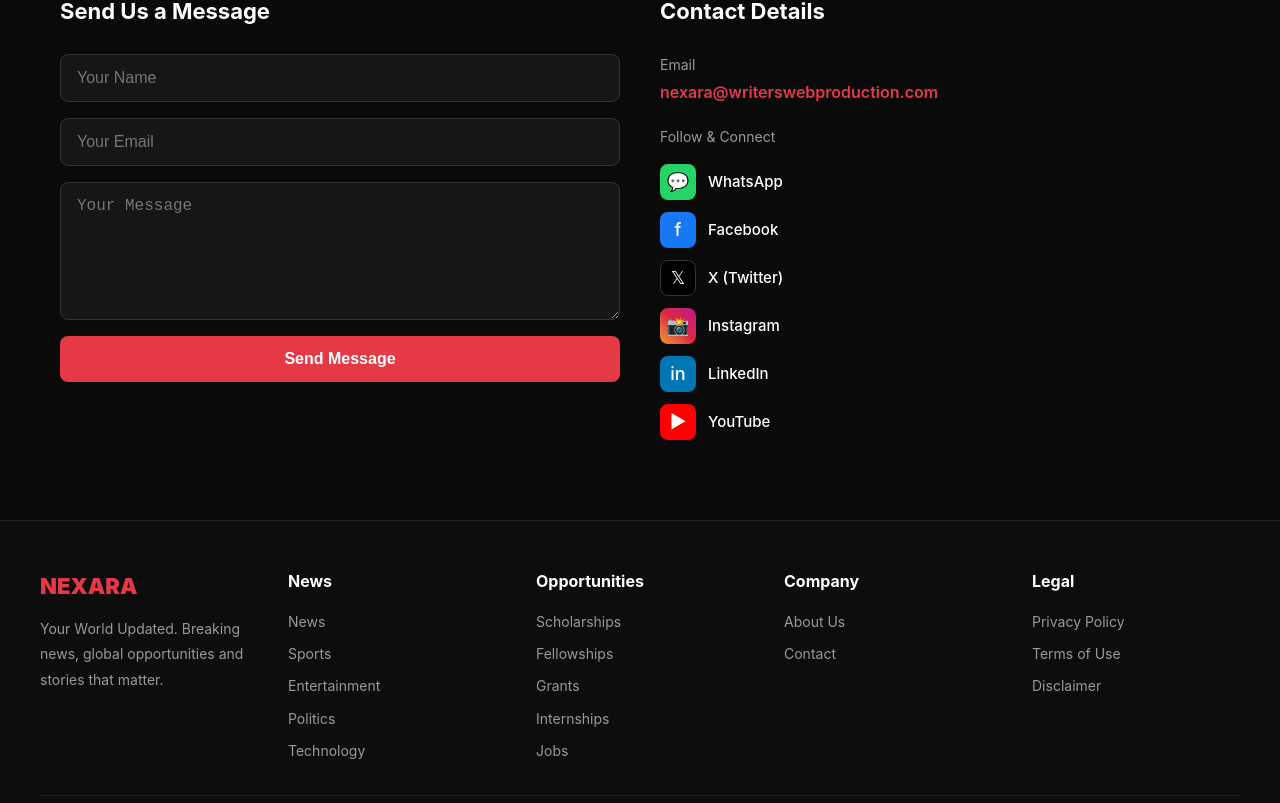
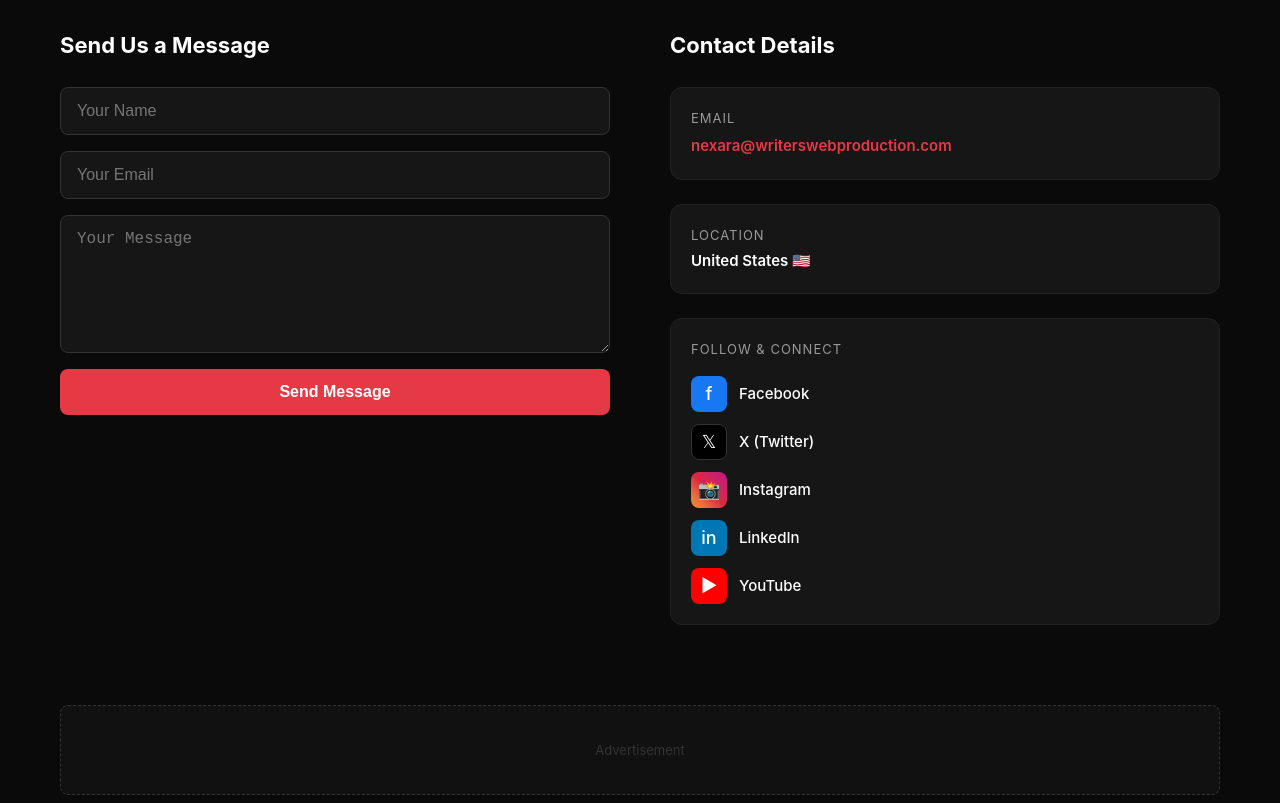
Before and after one commit to writerswebproductions-arch/nexara-v2, a Next.js app: page /contact in a window 1280 px wide. Shown: the part 317-1120 px from the top of the page. Built offline with nearby package versions, Linux system fonts and the light colour scheme.

Commit message:
Add robots.txt, sitemap, and manifest for SEO

```diff
--- a/app/api/contact/route.ts
+++ b/app/api/contact/route.ts
@@ -1,14 +1,17 @@
 import { Resend } from 'resend';
-import { NextRequest, NextResponse } from 'next/server';
 
 const resend = new Resend(process.env.RESEND_API_KEY);
 
-export async function POST(req: NextRequest) {
+export async function POST(request: Request) {
   try {
-    const { name, email, message } = await req.json();
+    const { name, email, message } = await request.json();
+
+    if (!name || !email || !message) {
+      return Response.json({ error: 'All fields are required.' }, { status: 400 });
+    }
 
     await resend.emails.send({
-      from: 'NEXARA Contact <onboarding@resend.dev>',
+      from: 'nexara@writerswebproduction.com',
       to: 'nexara@writerswebproduction.com',
       subject: `New Contact Message from ${name}`,
       html: `
@@ -18,10 +21,11 @@ export async function POST(req: NextRequest) {
         <p><strong>Message:</strong></p>
         <p>${message}</p>
       `,
+      replyTo: email,
     });
 
-    return NextResponse.json({ success: true });
+    return Response.json({ success: true });
   } catch (error) {
-    return NextResponse.json({ error: 'Failed to send message' }, { status: 500 });
+    return Response.json({ error: 'Failed to send message.' }, { status: 500 });
   }
 }
--- /dev/null
+++ b/app/api/newsletter/route.ts
@@ -0,0 +1,28 @@
+import { Resend } from 'resend';
+
+const resend = new Resend(process.env.RESEND_API_KEY);
+
+export async function POST(request: Request) {
+  try {
+    const { email } = await request.json();
+
+    if (!email) {
+      return Response.json({ error: 'Email is required.' }, { status: 400 });
+    }
+
+    await resend.emails.send({
+      from: 'nexara@writerswebproduction.com',
+      to: 'nexara@writerswebproduction.com',
+      subject: `New Newsletter Subscriber: ${email}`,
+      html: `
+        <h2>New Newsletter Subscription</h2>
+        <p>A new user has subscribed to the NEXARA newsletter.</p>
+        <p><strong>Email:</strong> ${email}</p>
+      `,
+    });
+
+    return Response.json({ success: true });
+  } catch (error) {
+    return Response.json({ error: 'Failed to subscribe.' }, { status: 500 });
+  }
+}
--- a/app/contact/page.tsx
+++ b/app/contact/page.tsx
@@ -27,7 +27,9 @@ export default function Contact() {
     <main style={{ maxWidth: "1200px", margin: "0 auto", padding: "80px 20px" }}>
       <span style={{ background: "#e63946", color: "#fff", padding: "4px 12px", borderRadius: "4px", fontSize: "12px", fontWeight: 700, letterSpacing: "2px" }}>GET IN TOUCH</span>
       <h1 style={{ fontSize: "48px", fontWeight: 900, color: "#fff", marginTop: "16px" }}>Contact <span style={{ color: "#e63946" }}>Us</span></h1>
-      <div style={{ display: "grid", gridTemplateColumns: "repeat(auto-fit, minmax(300px, 1fr))", gap: "40px", marginTop: "48px" }}>
+      <p style={{ color: "#999", marginTop: "8px", fontSize: "16px" }}>Have a story tip, opportunity to share, or just want to reach out? We'd love to hear from you.</p>
+
+      <div style={{ display: "grid", gridTemplateColumns: "1fr 1fr", gap: "60px", marginTop: "48px" }}>
 
         {/* Left - Form */}
         <div>
@@ -63,48 +65,52 @@ export default function Contact() {
             >
               {status === "sending" ? "Sending..." : "Send Message"}
             </button>
-            {status === "success" && <p style={{ color: "#4caf50", fontSize: "14px" }}>Message sent successfully!</p>}
-            {status === "error" && <p style={{ color: "#e63946", fontSize: "14px" }}>Failed to send. Please try again.</p>}
+            {status === "success" && <p style={{ color: "#4caf50", fontSize: "14px" }}>✅ Message sent successfully! We'll get back to you soon.</p>}
+            {status === "error" && <p style={{ color: "#e63946", fontSize: "14px" }}>❌ Failed to send. Please try again or email us directly.</p>}
           </form>
         </div>
 
         {/* Right - Contact Details */}
         <div>
           <h2 style={{ color: "#fff", fontSize: "22px", fontWeight: 700, marginBottom: "24px" }}>Contact Details</h2>
-          <div style={{ display: "flex", flexDirection: "column", gap: "20px" }}>
-            <div>
-              <p style={{ color: "#999", fontSize: "14px", marginBottom: "4px" }}>Email</p>
-              <a href="mailto:nexara@writerswebproduction.com" style={{ color: "#e63946", fontSize: "16px", fontWeight: 600, textDecoration: "none" }}>nexara@writerswebproduction.com</a>
+          <div style={{ display: "flex", flexDirection: "column", gap: "24px" }}>
+
+            <div style={{ background: "#161616", border: "1px solid #222", borderRadius: "12px", padding: "20px" }}>
+              <p style={{ color: "#999", fontSize: "13px", marginBottom: "4px", letterSpacing: "1px" }}>EMAIL</p>
+              <a href="mailto:nexara@writerswebproduction.com" style={{ color: "#e63946", fontSize: "15px", fontWeight: 600, textDecoration: "none" }}>nexara@writerswebproduction.com</a>
             </div>
-            <div>
-              <p style={{ color: "#999", fontSize: "14px", marginBottom: "16px" }}>Follow & Connect</p>
+
+            <div style={{ background: "#161616", border: "1px solid #222", borderRadius: "12px", padding: "20px" }}>
+              <p style={{ color: "#999", fontSize: "13px", marginBottom: "4px", letterSpacing: "1px" }}>LOCATION</p>
+              <p style={{ color: "#fff", fontSize: "15px", fontWeight: 600 }}>United States 🇺🇸</p>
+            </div>
+
+            <div style={{ background: "#161616", border: "1px solid #222", borderRadius: "12px", padding: "20px" }}>
+              <p style={{ color: "#999", fontSize: "13px", marginBottom: "16px", letterSpacing: "1px" }}>FOLLOW & CONNECT</p>
               <div style={{ display: "flex", flexDirection: "column", gap: "12px" }}>
-                <a href="https://wa.me/233256883660" target="_blank" rel="noopener noreferrer" style={{ display: "flex", alignItems: "center", gap: "12px", color: "#fff", textDecoration: "none", fontSize: "15px", fontWeight: 500 }}>
-                  <span style={{ background: "#25d366", width: "36px", height: "36px", borderRadius: "8px", display: "flex", alignItems: "center", justifyContent: "center", fontSize: "18px" }}>💬</span>
-                  WhatsApp
-                </a>
                 <a href="https://web.facebook.com/profile.php?id=61591154086030" target="_blank" rel="noopener noreferrer" style={{ display: "flex", alignItems: "center", gap: "12px", color: "#fff", textDecoration: "none", fontSize: "15px", fontWeight: 500 }}>
-                  <span style={{ background: "#1877f2", width: "36px", height: "36px", borderRadius: "8px", display: "flex", alignItems: "center", justifyContent: "center", fontSize: "18px" }}>f</span>
+                  <span style={{ background: "#1877f2", width: "36px", height: "36px", borderRadius: "8px", display: "flex", alignItems: "center", justifyContent: "center", fontSize: "18px", flexShrink: 0 }}>f</span>
                   Facebook
                 </a>
                 <a href="https://x.com/Writerswebb" target="_blank" rel="noopener noreferrer" style={{ display: "flex", alignItems: "center", gap: "12px", color: "#fff", textDecoration: "none", fontSize: "15px", fontWeight: 500 }}>
-                  <span style={{ background: "#000", border: "1px solid #333", width: "36px", height: "36px", borderRadius: "8px", display: "flex", alignItems: "center", justifyContent: "center", fontSize: "18px" }}>𝕏</span>
+                  <span style={{ background: "#000", border: "1px solid #333", width: "36px", height: "36px", borderRadius: "8px", display: "flex", alignItems: "center", justifyContent: "center", fontSize: "18px", flexShrink: 0 }}>𝕏</span>
                   X (Twitter)
                 </a>
                 <a href="https://www.instagram.com/writerswebbproduction/" target="_blank" rel="noopener noreferrer" style={{ display: "flex", alignItems: "center", gap: "12px", color: "#fff", textDecoration: "none", fontSize: "15px", fontWeight: 500 }}>
-                  <span style={{ background: "linear-gradient(45deg, #f09433, #e6683c, #dc2743, #cc2366, #bc1888)", width: "36px", height: "36px", borderRadius: "8px", display: "flex", alignItems: "center", justifyContent: "center", fontSize: "18px" }}>📸</span>
+                  <span style={{ background: "linear-gradient(45deg, #f09433, #e6683c, #dc2743, #cc2366, #bc1888)", width: "36px", height: "36px", borderRadius: "8px", display: "flex", alignItems: "center", justifyContent: "center", fontSize: "18px", flexShrink: 0 }}>📸</span>
                   Instagram
                 </a>
                 <a href="https://www.linkedin.com/in/aaron-amoako-smith-4657582bb/" target="_blank" rel="noopener noreferrer" style={{ display: "flex", alignItems: "center", gap: "12px", color: "#fff", textDecoration: "none", fontSize: "15px", fontWeight: 500 }}>
-                  <span style={{ background: "#0077b5", width: "36px", height: "36px", borderRadius: "8px", display: "flex", alignItems: "center", justifyContent: "center", fontSize: "18px" }}>in</span>
+                  <span style={{ background: "#0077b5", width: "36px", height: "36px", borderRadius: "8px", display: "flex", alignItems: "center", justifyContent: "center", fontSize: "18px", flexShrink: 0 }}>in</span>
                   LinkedIn
                 </a>
                 <a href="https://www.youtube.com/@writerswebproductions-x8w" target="_blank" rel="noopener noreferrer" style={{ display: "flex", alignItems: "center", gap: "12px", color: "#fff", textDecoration: "none", fontSize: "15px", fontWeight: 500 }}>
-                  <span style={{ background: "#ff0000", width: "36px", height: "36px", borderRadius: "8px", display: "flex", alignItems: "center", justifyContent: "center", fontSize: "18px" }}>▶</span>
+                  <span style={{ background: "#ff0000", width: "36px", height: "36px", borderRadius: "8px", display: "flex", alignItems: "center", justifyContent: "center", fontSize: "18px", flexShrink: 0 }}>▶</span>
                   YouTube
                 </a>
               </div>
             </div>
+
           </div>
         </div>
       </div>
--- a/app/layout.tsx
+++ b/app/layout.tsx
@@ -2,6 +2,7 @@ import type { Metadata } from 'next';
 import './globals.css';
 import Navbar from '../components/Navbar';
 import Footer from '../components/Footer';
+import AdUnit from '../components/AdUnit';
 
 export const metadata: Metadata = {
   title: {
@@ -27,6 +28,9 @@ export default function RootLayout({ children }: { children: React.ReactNode })
       <body>
         <Navbar />
         {children}
+        <div style={{ maxWidth: '1200px', margin: '0 auto', padding: '0 20px' }}>
+          <AdUnit slot="footer-banner" />
+        </div>
         <Footer />
       </body>
     </html>
--- /dev/null
+++ b/components/AdUnit.tsx
@@ -0,0 +1,61 @@
+export default function AdUnit({ slot }: { slot: 'in-article' | 'sidebar' | 'footer-banner' | 'header-banner' }) {
+  const styles: Record<string, React.CSSProperties> = {
+    'in-article': {
+      width: '100%',
+      minHeight: '280px',
+      background: '#111',
+      border: '1px dashed #333',
+      borderRadius: '8px',
+      display: 'flex',
+      alignItems: 'center',
+      justifyContent: 'center',
+      margin: '32px 0',
+      color: '#333',
+      fontSize: '13px',
+    },
+    'sidebar': {
+      width: '100%',
+      minHeight: '600px',
+      background: '#111',
+      border: '1px dashed #333',
+      borderRadius: '8px',
+      display: 'flex',
+      alignItems: 'center',
+      justifyContent: 'center',
+      color: '#333',
+      fontSize: '13px',
+    },
+    'footer-banner': {
+      width: '100%',
+      minHeight: '90px',
+      background: '#111',
+      border: '1px dashed #333',
+      borderRadius: '8px',
+      display: 'flex',
+      alignItems: 'center',
+      justifyContent: 'center',
+      margin: '0 0 32px 0',
+      color: '#333',
+      fontSize: '13px',
+    },
+    'header-banner': {
+      width: '100%',
+      minHeight: '90px',
+      background: '#111',
+      border: '1px dashed #333',
+      borderRadius: '8px',
+      display: 'flex',
+      alignItems: 'center',
+      justifyContent: 'center',
+      margin: '0 0 32px 0',
+      color: '#333',
+      fontSize: '13px',
+    },
+  };
+
+  return (
+    <div style={styles[slot]}>
+      Advertisement
+    </div>
+  );
+}
```
Also changed, not shown: app/blog/[slug]/page.tsx (+7 -0 lines), app/manifest.ts (added, +25 -0 lines), app/page.tsx (+41 -35 lines), app/robots.ts (added, +12 -0 lines), app/sitemap.ts (added, +24 -0 lines).
